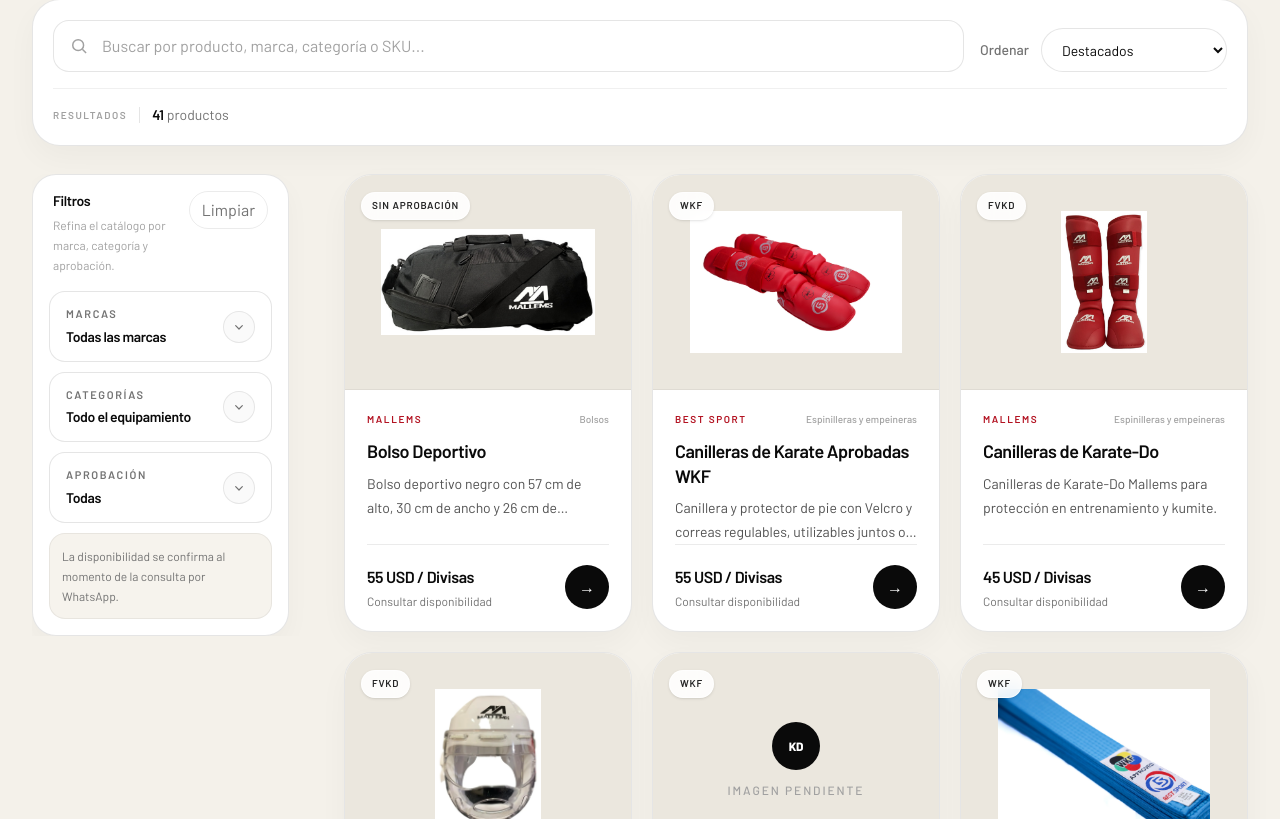
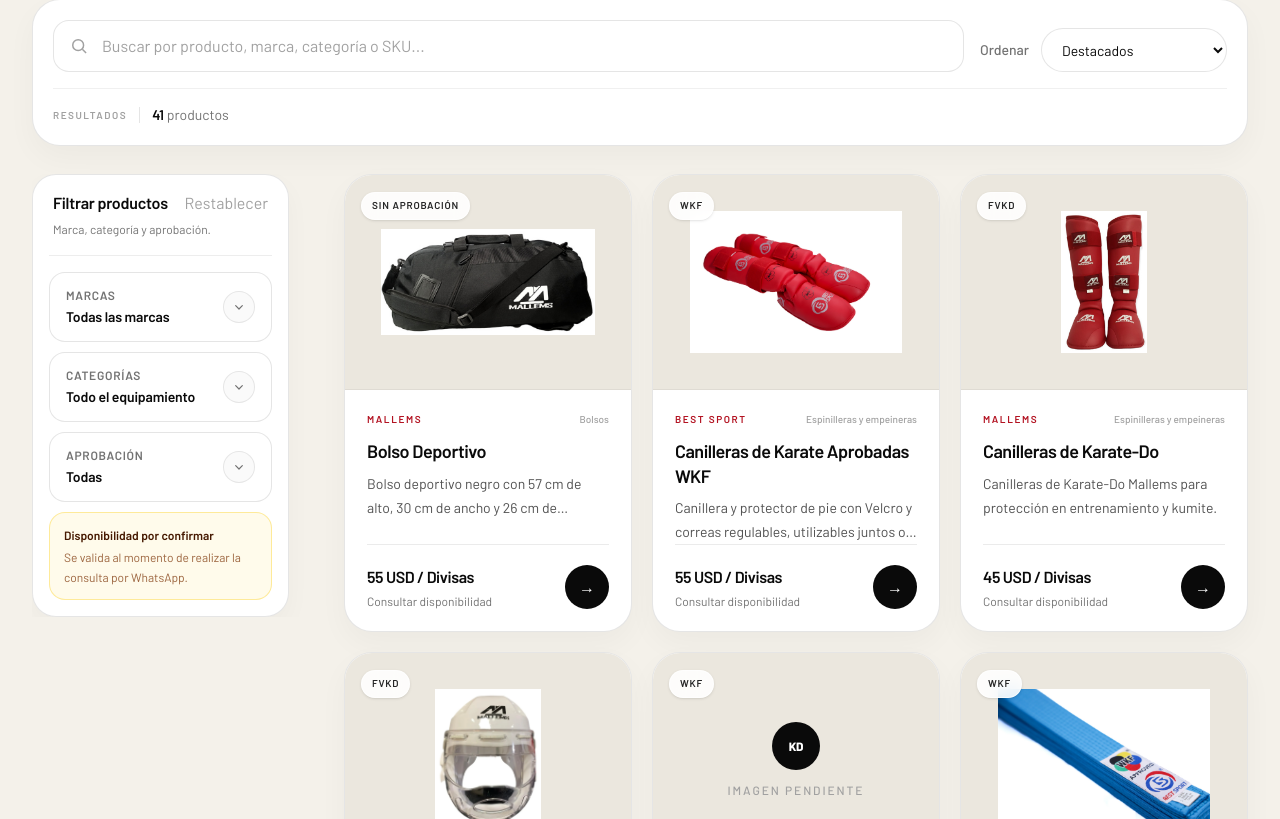
Before and after one commit to maorusohh/catalogo-karate, a Next.js app: page /catalogo in a window 1280 px wide. Shown: the part 612-1431 px from the top of the page. Built offline with nearby package versions, Linux system fonts and the light colour scheme.

Commit message:
refactor: polish catalog filter presentation

```diff
--- a/src/components/catalog/catalog-filters.tsx
+++ b/src/components/catalog/catalog-filters.tsx
@@ -87,10 +87,8 @@ function FilterSection({
     <details className="group overflow-hidden rounded-2xl border border-black/10 bg-white transition-colors open:border-neutral-300">
       <summary className="flex cursor-pointer list-none items-center gap-3 px-4 py-3.5 [&::-webkit-details-marker]:hidden">
         <div className="min-w-0 flex-1">
-          <p className="text-[11px] font-semibold tracking-[0.15em] text-neutral-500 uppercase">
-            {title}
-          </p>
-          <p className="mt-1 truncate text-sm font-semibold tracking-tight text-neutral-950">
+          <p className="text-xs font-semibold tracking-[0.06em] text-neutral-500 uppercase">{title}</p>
+          <p className="mt-1 truncate text-sm font-semibold tracking-[-0.01em] text-neutral-950">
             {value}
           </p>
         </div>
@@ -140,21 +138,22 @@ export function CatalogFilters({
 
   return (
     <div className="rounded-[1.5rem] border border-black/10 bg-white p-4 shadow-[0_10px_26px_rgba(0,0,0,0.03)]">
-      <div className="flex items-start justify-between gap-4 px-1">
-        <div>
-          <h2 className="text-sm font-semibold tracking-tight text-neutral-950">Filtros</h2>
-          <p className="mt-1 text-xs leading-5 text-neutral-400">
-            Refina el catálogo por marca, categoría y aprobación.
-          </p>
+      <div className="border-b border-black/7 px-1 pb-4">
+        <div className="flex items-baseline justify-between gap-4">
+          <h2 className="text-base font-semibold tracking-[-0.015em] text-neutral-950">
+            Filtrar productos
+          </h2>
+
+          <button
+            type="button"
+            onClick={onReset}
+            className="shrink-0 text-xs font-semibold text-neutral-400 transition-colors hover:text-[var(--ck-red)]"
+          >
+            Restablecer
+          </button>
         </div>
 
-        <button
-          type="button"
-          onClick={onReset}
-          className="shrink-0 rounded-full border border-black/8 px-3 py-1.5 text-[11px] font-semibold text-neutral-500 transition-colors hover:border-neutral-950 hover:text-neutral-950"
-        >
-          Limpiar
-        </button>
+        <p className="mt-1 text-xs leading-5 text-neutral-500">Marca, categoría y aprobación.</p>
       </div>
 
       <div className="mt-4 space-y-2.5">
@@ -377,9 +376,10 @@ export function CatalogFilters({
           </div>
         </FilterSection>
 
-        <p className="rounded-2xl border border-black/6 bg-[#f6f3ed] px-3 py-3 text-xs leading-5 text-neutral-500">
-          La disponibilidad se confirma al momento de la consulta por WhatsApp.
-        </p>
+        <div className="rounded-2xl border border-amber-200/80 bg-amber-50 px-3.5 py-3 text-xs leading-5 text-amber-900/75">
+          <p className="font-semibold text-amber-950">Disponibilidad por confirmar</p>
+          <p className="mt-0.5">Se valida al momento de realizar la consulta por WhatsApp.</p>
+        </div>
       </div>
     </div>
   );
```
